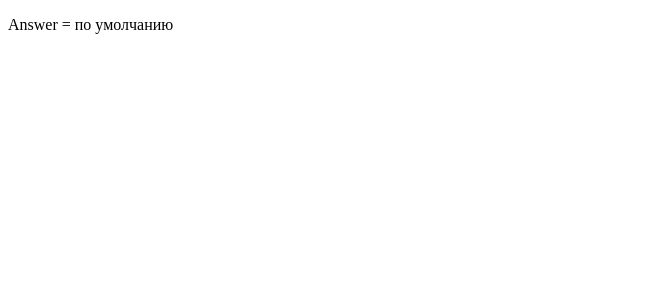
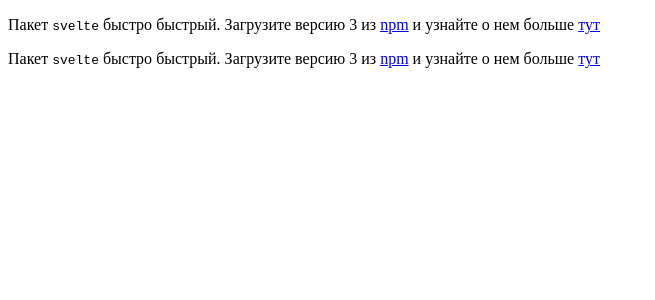
Before and after one commit to ruslan-bekshenev/svelte-learn, a Svelte app: page / in a window 1280 px wide. Shown: the top 300 px of the page, without its empty margins (0-655 px from the left). Built offline with nearby package versions, Linux system fonts and the light colour scheme.

Commit message:
Развертка свойств

```diff
--- a/src/App.svelte
+++ b/src/App.svelte
@@ -1,5 +1,13 @@
 <script>
   import Nested from "./Nested.svelte";
+
+  const pkg = {
+    name: 'svelte',
+    version: 3,
+    speed: 'быстро',
+    website: 'https://svelte.dev'
+  }
 </script>
 
-<Nested />
+<Nested name={pkg.name} version={pkg.version} speed={pkg.speed} website={pkg.website}/>
+<Nested {...pkg}/>
--- a/src/Nested.svelte
+++ b/src/Nested.svelte
@@ -1,5 +1,12 @@
 <script>
-    export let answer = 'по умолчанию'
+  export let name;
+  export let version;
+  export let speed;
+  export let website;
 </script>
 
-<p>Answer = {answer}</p>
+<p>
+    Пакет <code>{name}</code> {speed} быстрый.
+    Загрузите версию {version} из <a href="https://www.npmjs.com/package/{name}">npm</a>
+    и узнайте о нем больше <a href={website}>тут</a>
+</p>
```
